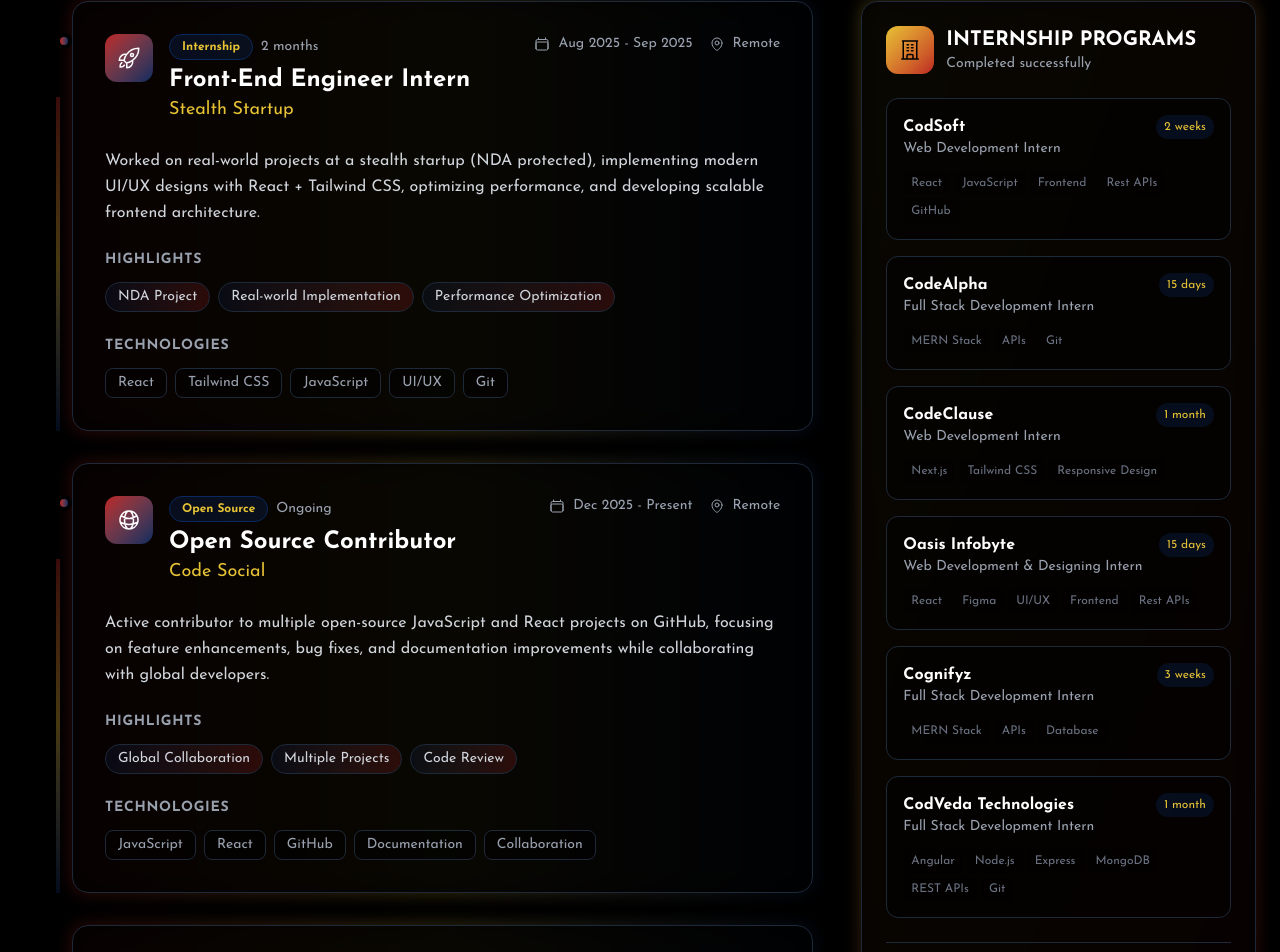
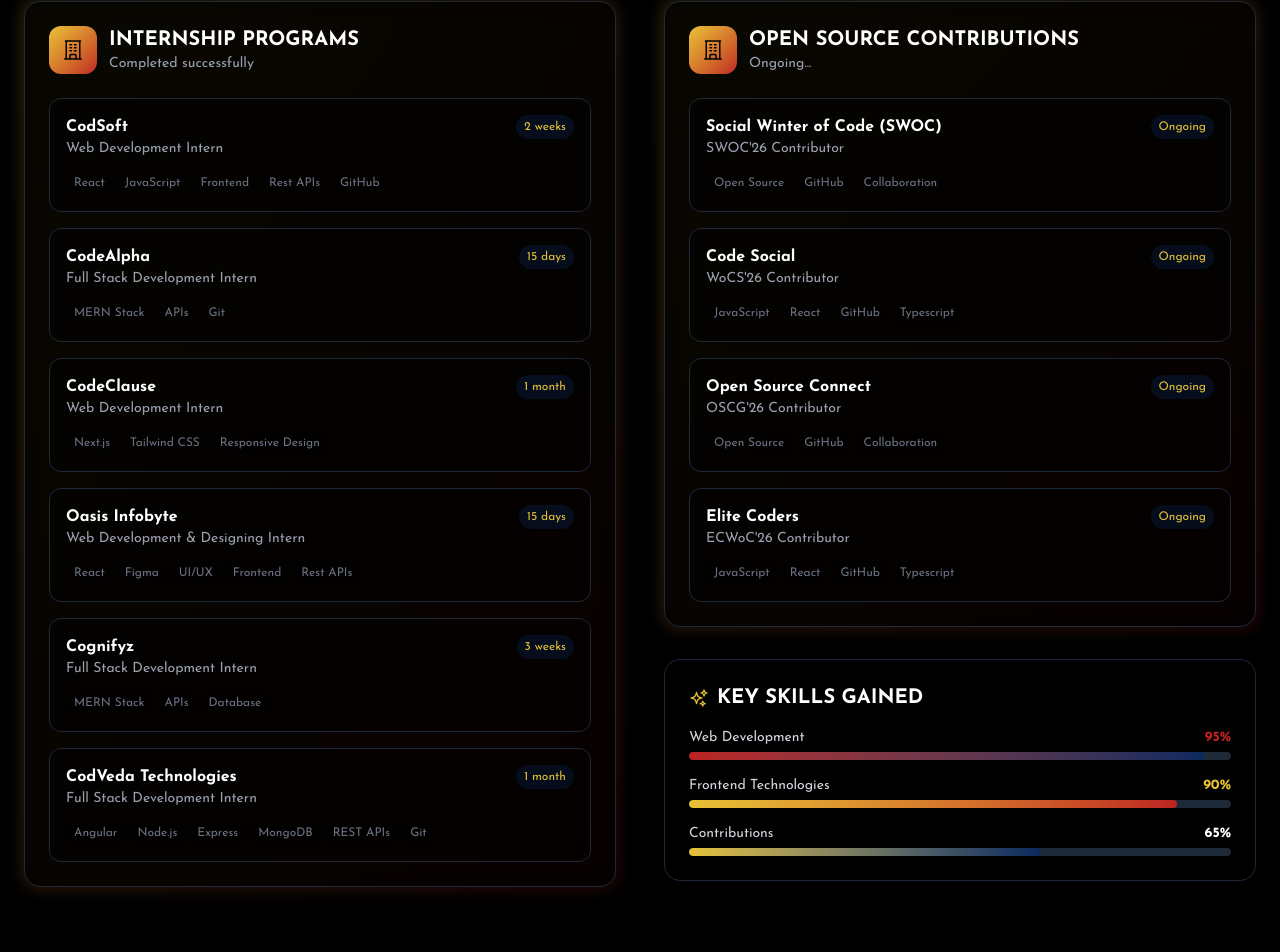
Before and after one commit to imanchalsingh/PORTFOLiO, a React (Vite) app: page / in a window 1280 px wide. Shown: the part 5641-6593 px from the top of the page. Built offline with nearby package versions, Linux system fonts and the light colour scheme; a web font is replaced by a local one.

Commit message:
Fix : Contributions & Interns

```diff
--- a/src/components/Experience.jsx
+++ b/src/components/Experience.jsx
@@ -12,51 +12,30 @@
 } from "@heroicons/react/24/outline";
 
 const Experience = () => {
-  const experiences = [
+  const contributions = [
     {
-      id: 1,
-      type: "Internship",
-      role: "Front-End Engineer Intern",
-      company: "Stealth Startup",
-      period: "Aug 2025 - Sep 2025",
-      duration: "2 months",
-      location: "Remote",
-      description:
-        "Worked on real-world projects at a stealth startup (NDA protected), implementing modern UI/UX designs with React + Tailwind CSS, optimizing performance, and developing scalable frontend architecture.",
-      technologies: ["React", "Tailwind CSS", "JavaScript", "UI/UX", "Git"],
-      highlights: ["NDA Project", "Real-world Implementation", "Performance Optimization"],
-      icon: <RocketLaunchIcon className="h-6 w-6" />
+      company: "Social Winter of Code (SWOC)",
+      role: "SWOC'26 Contributor",
+      duration: "Ongoing",
+      tech: ["Open Source", "GitHub", "Collaboration"]
+    }, {
+      company: "Code Social",
+      role: "WoCS'26 Contributor",
+      duration: "Ongoing",
+      tech: ["JavaScript", "React", "GitHub", "Typescript"]
+    }, {
+      company: "Open Source Connect",
+      role: "OSCG'26 Contributor",
+      duration: "Ongoing",
+      tech: ["Open Source", "GitHub", "Collaboration"]
     },
     {
-      id: 2,
-      type: "Open Source",
-      role: "Open Source Contributor",
-      company: "Code Social",
-      period: "Dec 2025 - Present",
+      company: "Elite Coders",
+      role: "ECWoC'26 Contributor",
       duration: "Ongoing",
-      location: "Remote",
-      description:
-        "Active contributor to multiple open-source JavaScript and React projects on GitHub, focusing on feature enhancements, bug fixes, and documentation improvements while collaborating with global developers.",
-      technologies: ["JavaScript", "React", "GitHub", "Documentation", "Collaboration"],
-      highlights: ["Global Collaboration", "Multiple Projects", "Code Review"],
-      icon: <GlobeAltIcon className="h-6 w-6" />
-    },
-    {
-      id: 3,
-      type: "Open Source",
-      role: "Open Source Contributor",
-      company: "Social Winter of Code (SWOC)",
-      period: "Nov 2025 - Present",
-      duration: "Ongoing",
-      location: "Remote",
-      description:
-        "Contributing to various open-source initiatives, implementing new features, improving code quality, and participating in community discussions to enhance project functionality and user experience.",
-      technologies: ["Open Source", "JavaScript", "React", "Python", "APIs"],
-      highlights: ["Community Driven", "Feature Development", "Code Quality"],
-      icon: <CodeBracketIcon className="h-6 w-6" />
+      tech: ["JavaScript", "React", "GitHub", "Typescript"]
     }
-  ];
-
+  ]
   const internships = [
     {
       company: "CodSoft",
@@ -154,98 +133,8 @@
         </div>
 
         <div className="flex flex-col lg:flex-row gap-12">
-          {/* Left Column - Main Experiences */}
-          <div className="lg:w-2/3">
-            <div className="space-y-8">
-              {experiences.map((exp, index) => (
-                <div key={exp.id} className="relative group">
-                  {/* Connection Line */}
-                  {index < experiences.length - 1 && (
-                    <div className="absolute left-8 top-24 bottom-0 w-1 bg-gradient-to-b from-[#bd2323] via-[#e6c235] to-[#0a295e] opacity-30 -z-10"></div>
-                  )}
-
-                  {/* Timeline Dot */}
-                  <div className="absolute left-8 top-8 w-4 h-4 rounded-full bg-gradient-to-r from-[#bd2323] to-[#0a295e] border-4 border-black z-10"></div>
-
-                  {/* Experience Card */}
-                  <div className="ml-12">
-                    <div className="relative">
-                      {/* Glow Effect */}
-                      <div className="absolute -inset-0.5 bg-gradient-to-r from-[#bd2323] via-[#e6c235] to-[#0a295e] rounded-2xl blur opacity-20 group-hover:opacity-40 transition-all duration-300 -z-10"></div>
-
-                      <div className="relative bg-black/80 backdrop-blur-sm rounded-2xl border border-gray-800 p-8 hover:border-gray-700 transition-all duration-300">
-                        {/* Header */}
-                        <div className="flex flex-col md:flex-row md:items-start justify-between gap-4 mb-6">
-                          <div className="flex items-start gap-4">
-                            <div className="w-12 h-12 rounded-xl bg-gradient-to-br from-[#bd2323] to-[#0a295e] flex items-center justify-center">
-                              <div className="text-white">
-                                {exp.icon}
-                              </div>
-                            </div>
-                            <div>
-                              <div className="flex items-center gap-2 mb-1">
-                                <span className="px-3 py-1 text-xs font-bold rounded-full bg-[#0a295e]/30 text-[#e6c235] border border-[#0a295e]">
-                                  {exp.type}
-                                </span>
-                                <span className="text-sm text-gray-400">{exp.duration}</span>
-                              </div>
-                              <h3 className="text-2xl font-bold text-white">{exp.role}</h3>
-                              <p className="text-lg text-[#e6c235]">{exp.company}</p>
-                            </div>
-                          </div>
-
-                          <div className="flex items-center gap-2 text-gray-400">
-                            <CalendarIcon className="h-4 w-4" />
-                            <span className="text-sm">{exp.period}</span>
-                            <MapPinIcon className="h-4 w-4 ml-2" />
-                            <span className="text-sm">{exp.location}</span>
-                          </div>
-                        </div>
-
-                        {/* Description */}
-                        <p className="text-gray-300 mb-6 leading-relaxed">
-                          {exp.description}
-                        </p>
-
-                        {/* Highlights */}
-                        <div className="mb-6">
-                          <h4 className="text-sm font-bold text-gray-400 mb-3 uppercase tracking-wider">Highlights</h4>
-                          <div className="flex flex-wrap gap-2">
-                            {exp.highlights.map((highlight, idx) => (
-                              <span
-                                key={idx}
-                                className="px-3 py-1 text-sm bg-gradient-to-r from-[#0a295e]/20 to-[#bd2323]/20 text-gray-300 rounded-full border border-gray-800 hover:border-[#e6c235]/50 transition-all duration-300"
-                              >
-                                {highlight}
-                              </span>
-                            ))}
-                          </div>
-                        </div>
-
-                        {/* Technologies */}
-                        <div>
-                          <h4 className="text-sm font-bold text-gray-400 mb-3 uppercase tracking-wider">Technologies</h4>
-                          <div className="flex flex-wrap gap-2">
-                            {exp.technologies.map((tech, idx) => (
-                              <span
-                                key={idx}
-                                className="px-3 py-1 text-sm bg-black/50 text-gray-400 rounded-lg border border-gray-800 hover:text-[#e6c235] hover:border-[#e6c235]/30 transition-all duration-300"
-                              >
-                                {tech}
-                              </span>
-                            ))}
-                          </div>
-                        </div>
-                      </div>
-                    </div>
-                  </div>
-                </div>
-              ))}
-            </div>
-          </div>
-
-          {/* Right Column - Internships Summary */}
-          <div className="lg:w-1/3">
+          {/*Left Column - Internships Summary */}
+          <div className="lg:w-1/2">
             {/* Internship Programs */}
             <div className="sticky top-24">
               <div className="relative group mb-8">
@@ -293,16 +182,58 @@
                       </div>
                     ))}
                   </div>
+                </div>
+              </div>
+            </div>
+          </div>
+          {/* Right Column - Contributions */}
+          <div className="lg:w-1/2">
+            {/* Contributions */}
+            <div className="sticky top-24">
+              <div className="relative group mb-8">
+                <div className="absolute -inset-0.5 bg-gradient-to-br from-[#e6c235] to-[#bd2323] rounded-2xl blur opacity-20 group-hover:opacity-40 transition-all duration-300 -z-10"></div>
 
-                  <div className="mt-6 pt-6 border-t border-gray-800">
-                    <div className="flex items-center justify-between">
-                      <span className="text-sm text-gray-400">Total Experience</span>
-                      <span className="text-lg font-bold text-[#e6c235]">6+ months</span>
+                <div className="relative bg-black/80 backdrop-blur-sm rounded-2xl border border-gray-800 p-6">
+                  <div className="flex items-center gap-3 mb-6">
+                    <div className="w-12 h-12 rounded-xl bg-gradient-to-br from-[#e6c235] to-[#bd2323] flex items-center justify-center">
+                      <BuildingOfficeIcon className="h-6 w-6 text-black" />
                     </div>
-                    <div className="flex items-center justify-between mt-2">
-                      <span className="text-sm text-gray-400">Companies</span>
-                      <span className="text-lg font-bold text-[#bd2323]">6+</span>
+                    <div>
+                      <h3 className="text-xl font-bold text-white">OPEN SOURCE CONTRIBUTIONS</h3>
+                      <p className="text-sm text-gray-400">Ongoing...</p>
                     </div>
+                  </div>
+
+                  <div className="space-y-4">
+                    {contributions.map((intern, idx) => (
+                      <div
+                        key={idx}
+                        className="group/intern relative p-4 rounded-xl border border-gray-800 hover:border-gray-700 bg-black/50 hover:bg-black/80 transition-all duration-300"
+                      >
+                        <div className="flex items-start justify-between">
+                          <div>
+                            <h4 className="font-bold text-white">{intern.company}</h4>
+                            <p className="text-sm text-gray-400">{intern.role}</p>
+                          </div>
+                          <span className="text-xs px-2 py-1 bg-[#0a295e]/30 text-[#e6c235] rounded-full">
+                            {intern.duration}
+                          </span>
+                        </div>
+
+                        <div className="mt-3 flex flex-wrap gap-1">
+                          {intern.tech.map((tech, techIdx) => (
+                            <span
+                              key={techIdx}
+                              className="text-xs px-2 py-1 bg-black/30 text-gray-500 rounded"
+                            >
+                              {tech}
+                            </span>
+                          ))}
+                        </div>
+
+                        <div className="absolute inset-0 bg-gradient-to-r from-transparent via-[#e6c235]/5 to-transparent opacity-0 group-hover/intern:opacity-100 transition-opacity duration-300 -z-10"></div>
+                      </div>
+                    ))}
                   </div>
                 </div>
               </div>
@@ -334,33 +265,21 @@
                       <div className="h-full bg-gradient-to-r from-[#e6c235] to-[#bd2323] rounded-full" style={{ width: '90%' }}></div>
                     </div>
                   </div>
-
                   <div>
                     <div className="flex justify-between mb-1">
-                      <span className="text-sm text-gray-300">Team Collaboration</span>
-                      <span className="text-sm font-bold text-white">85%</span>
+                      <span className="text-sm text-gray-300">Contributions</span>
+                      <span className="text-sm font-bold text-white">65%</span>
                     </div>
                     <div className="w-full h-2 bg-gray-800 rounded-full overflow-hidden">
-                      <div className="h-full bg-gradient-to-r from-[#0a295e] to-[#e6c235] rounded-full" style={{ width: '85%' }}></div>
-                    </div>
-                  </div>
-                </div>
-
-                {/* Achievement Badge */}
-                <div className="mt-6 p-4 bg-gradient-to-r from-[#0a295e]/20 to-[#bd2323]/20 rounded-xl border border-gray-800">
-                  <div className="flex items-center gap-3">
-                    <div className="w-10 h-10 rounded-full bg-gradient-to-br from-[#e6c235] to-[#bd2323] flex items-center justify-center">
-                      <TrophyIcon className="h-5 w-5 text-black" />
-                    </div>
-                    <div>
-                      <p className="text-sm font-bold text-white">All Internships Completed Successfully</p>
-                      <p className="text-xs text-gray-400">100% completion rate</p>
+                      <div className="h-full bg-gradient-to-r from-[#e6c235] to-[#0a295e] rounded-full" style={{ width: '65%' }}></div>
                     </div>
                   </div>
                 </div>
               </div>
             </div>
           </div>
+
+
         </div>
 
         {/* Timeline Overview */}
```
